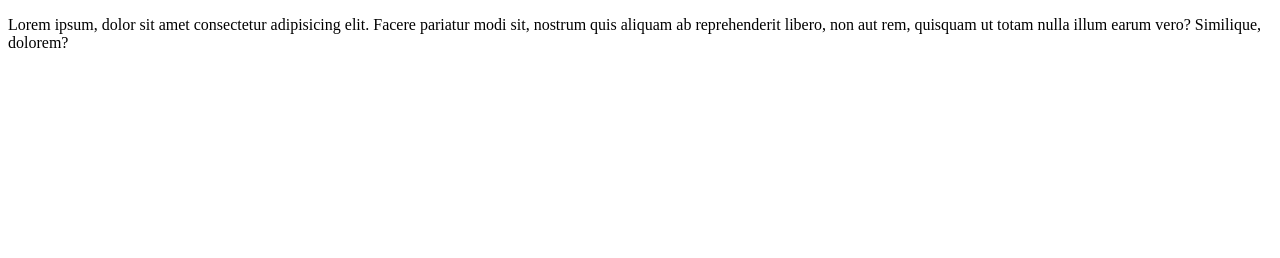
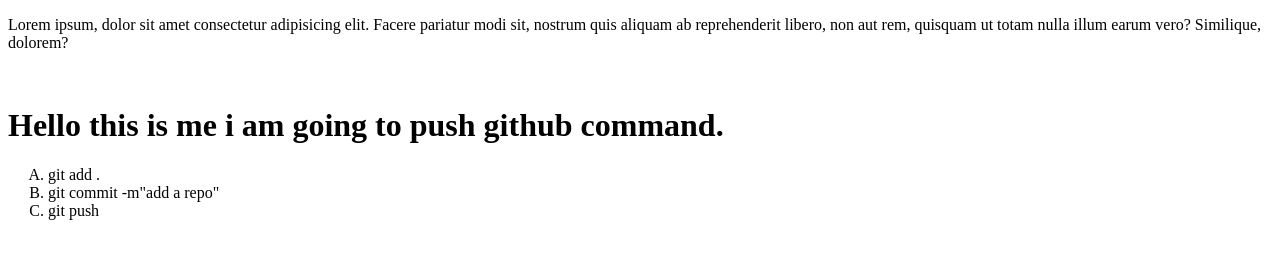
Before and after one commit to surjo992/my-first-github-repo, a plain HTML site: page index.html in a window 1280 px wide. Drawn offline with Linux system fonts and the light colour scheme.

Commit message:
add a repo

```diff
--- a/index.html
+++ b/index.html
@@ -10,6 +10,13 @@
 <body>
     <p>Lorem ipsum, dolor sit amet consectetur adipisicing elit. Facere pariatur modi sit, nostrum quis aliquam ab
         reprehenderit libero, non aut rem, quisquam ut totam nulla illum earum vero? Similique, dolorem?</p>
+    <br>
+    <h1>Hello this is me i am going to push github command.</h1>
+    <ol type="A">
+        <li>git add .</li>
+        <li>git commit -m"add a repo"</li>
+        <li>git push</li>
+    </ol>
 </body>
 
 </html>
```
